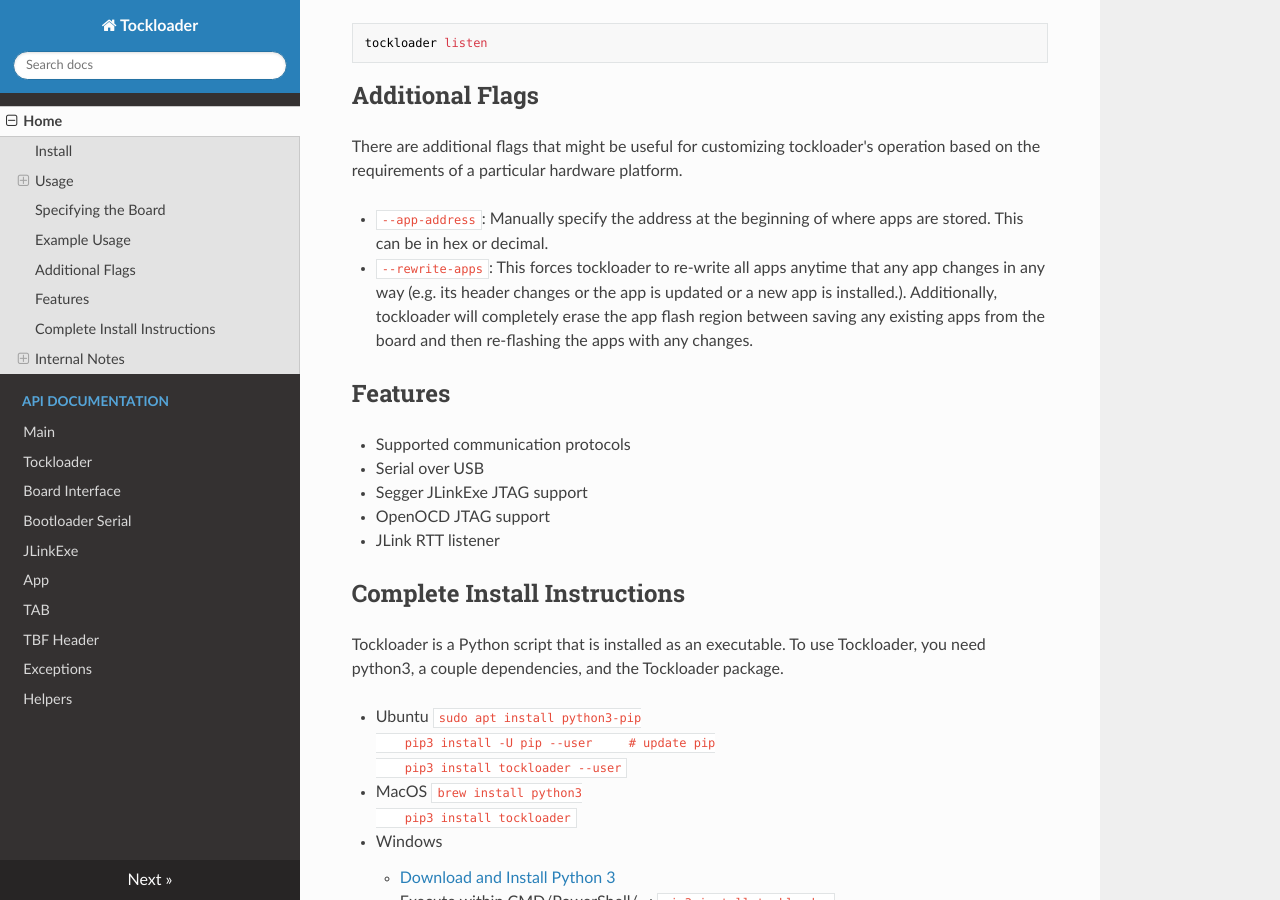
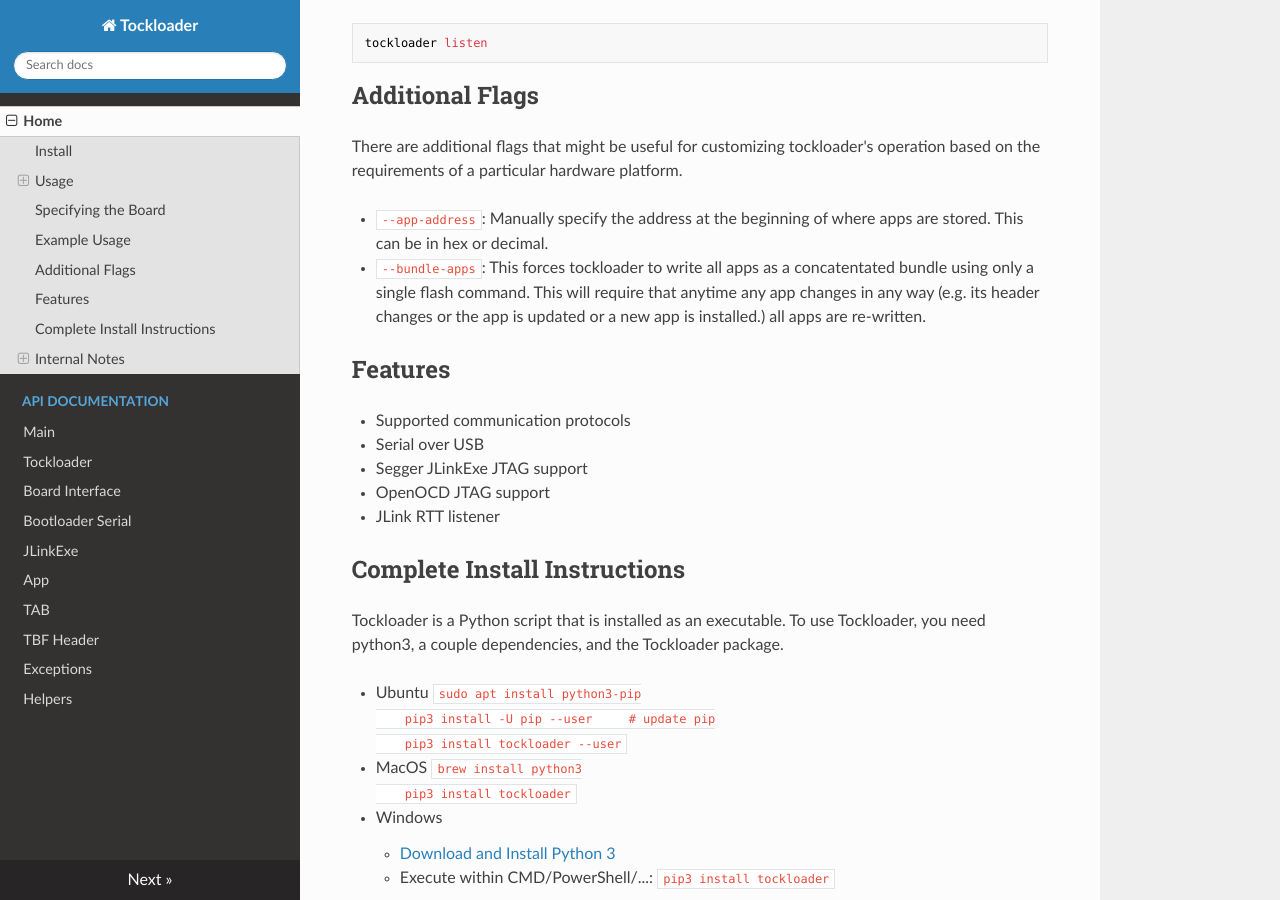
Before and after one commit to tock/tockloader, an MkDocs documentation site: the page built from docs/index.md, in a window 1280 px wide and 900 px high, scrolled down 4776 px. Built offline with MkDocs 1.6.1, drawn with Linux system fonts in a browser that asks for light colours; nearby versions of some CDN libraries; old or Windows-style settings are respelled for this version of MkDocs.

Commit message:
change rewrite-apps to bundle-apps
Adds feature to allow writing all apps as a single flash bundle.

```diff
--- a/docs/index.md
+++ b/docs/index.md
@@ -206,11 +206,10 @@
 
 - `--app-address`: Manually specify the address at the beginning of where apps
   are stored. This can be in hex or decimal.
-- `--rewrite-apps`: This forces tockloader to re-write all apps anytime that any
+- `--bundle-apps`: This forces tockloader to write all apps as a concatentated
+  bundle using only a single flash command. This will require that anytime any
   app changes in any way (e.g. its header changes or the app is updated or a new
-  app is installed.). Additionally, tockloader will completely erase the app
-  flash region between saving any existing apps from the board and then
-  re-flashing the apps with any changes.
+  app is installed.) all apps are re-written.
 
 Features
 --------
```
Also changed, not shown: README.md (+3 -4 lines), 2 other files.
